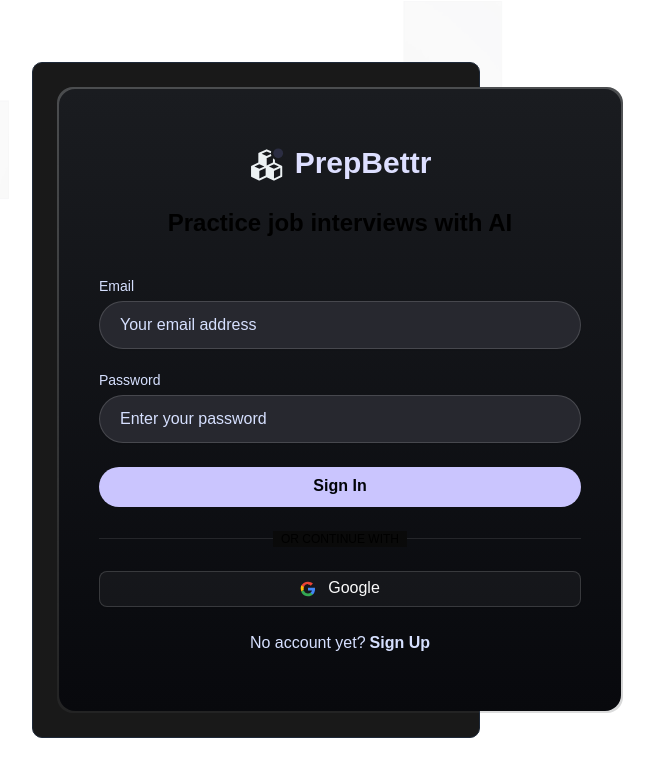
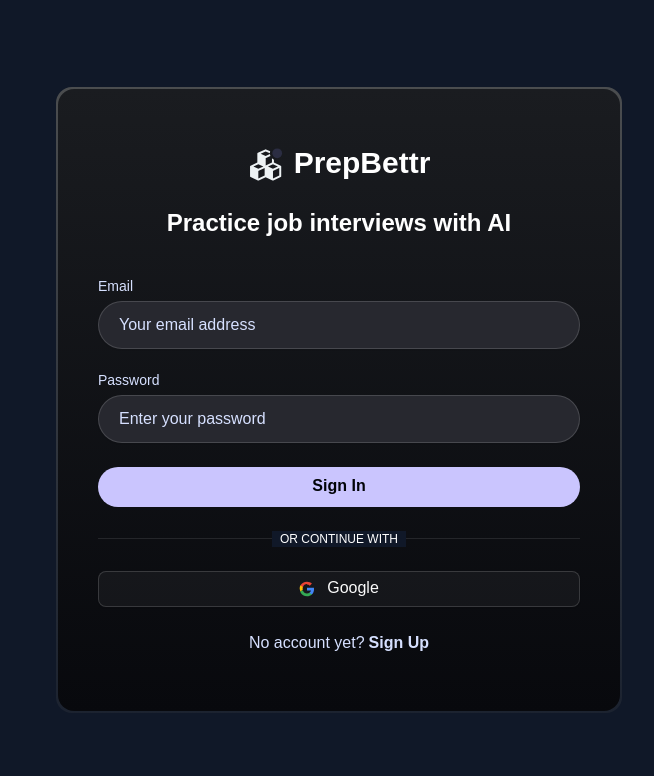
Before and after one commit to DikshantV/PrepBettr, a Next.js app: page /sign-in in a window 1280 px wide. Shown: the top 776 px of the page, without its empty margins (384-1038 px from the left). Built offline with nearby package versions, Linux system fonts and the light colour scheme; no server answers; a web font is replaced by a local one.

Commit message:
chore: Pages fixed

```diff
--- a/app/(auth)/layout.tsx
+++ b/app/(auth)/layout.tsx
@@ -5,7 +5,7 @@
     // This layout just provides the structure for auth pages
 
     return (
-        <div className="min-h-screen flex items-center justify-center relative">
+        <div className="min-h-screen flex items-center justify-center relative bg-gray-900">
             {/* Background pattern with proper opacity */}
             <div
                 className="absolute inset-0 -z-10"
@@ -17,7 +17,7 @@
                     opacity: 0.1
                 }}
             />
-            <div className="max-w-md w-full space-y-8 p-6 bg-white/90 dark:bg-black/90 backdrop-blur-sm rounded-lg border border-gray-200 dark:border-gray-800">
+            <div className="max-w-md w-full space-y-8 p-6">
                 {children}
             </div>
         </div>
--- a/components/AuthForm.tsx
+++ b/components/AuthForm.tsx
@@ -132,11 +132,11 @@
                 <div className="flex flex-col items-center gap-4">
                     <div className="flex flex-row gap-2 justify-center">
                         <Image src="/logo.svg" alt="logo" height={32} width={38} />
-                        <h2 className="text-primary-100">PrepBettr</h2>
+                        <h2 className="text-white">PrepBettr</h2>
                     </div>
                 </div>
 
-                <h3 className="text-center">Practice job interviews with AI</h3>
+                <h3 className="text-center text-white">Practice job interviews with AI</h3>
 
                 <Form {...form}>
                     <form
@@ -180,7 +180,7 @@
                         <span className="w-full border-t" />
                     </div>
                     <div className="relative flex justify-center text-xs uppercase">
-                        <span className="bg-background px-2 text-muted-foreground">
+                        <span className="bg-gray-900 px-2 text-white">
                             Or continue with
                         </span>
                     </div>
```
